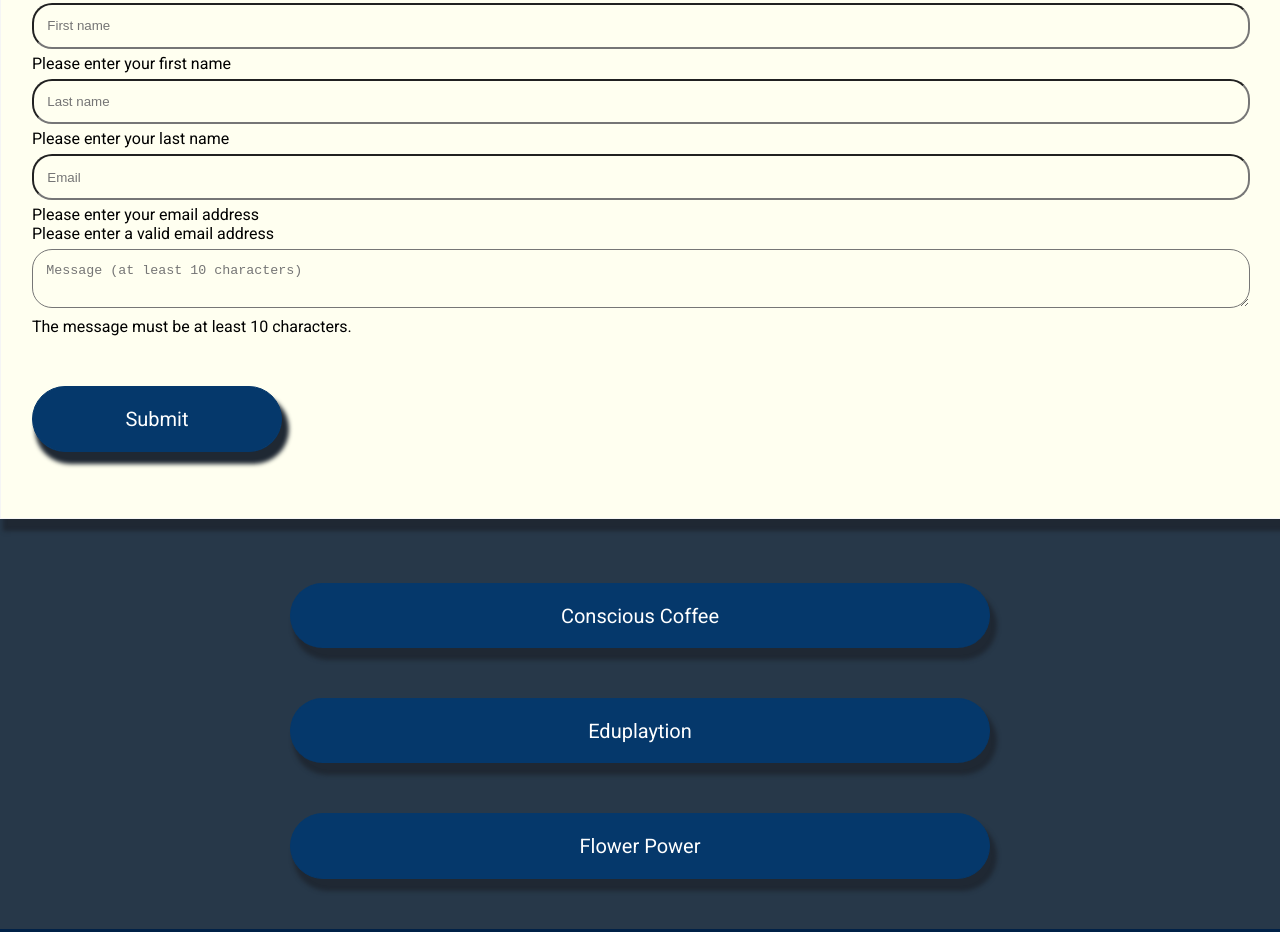
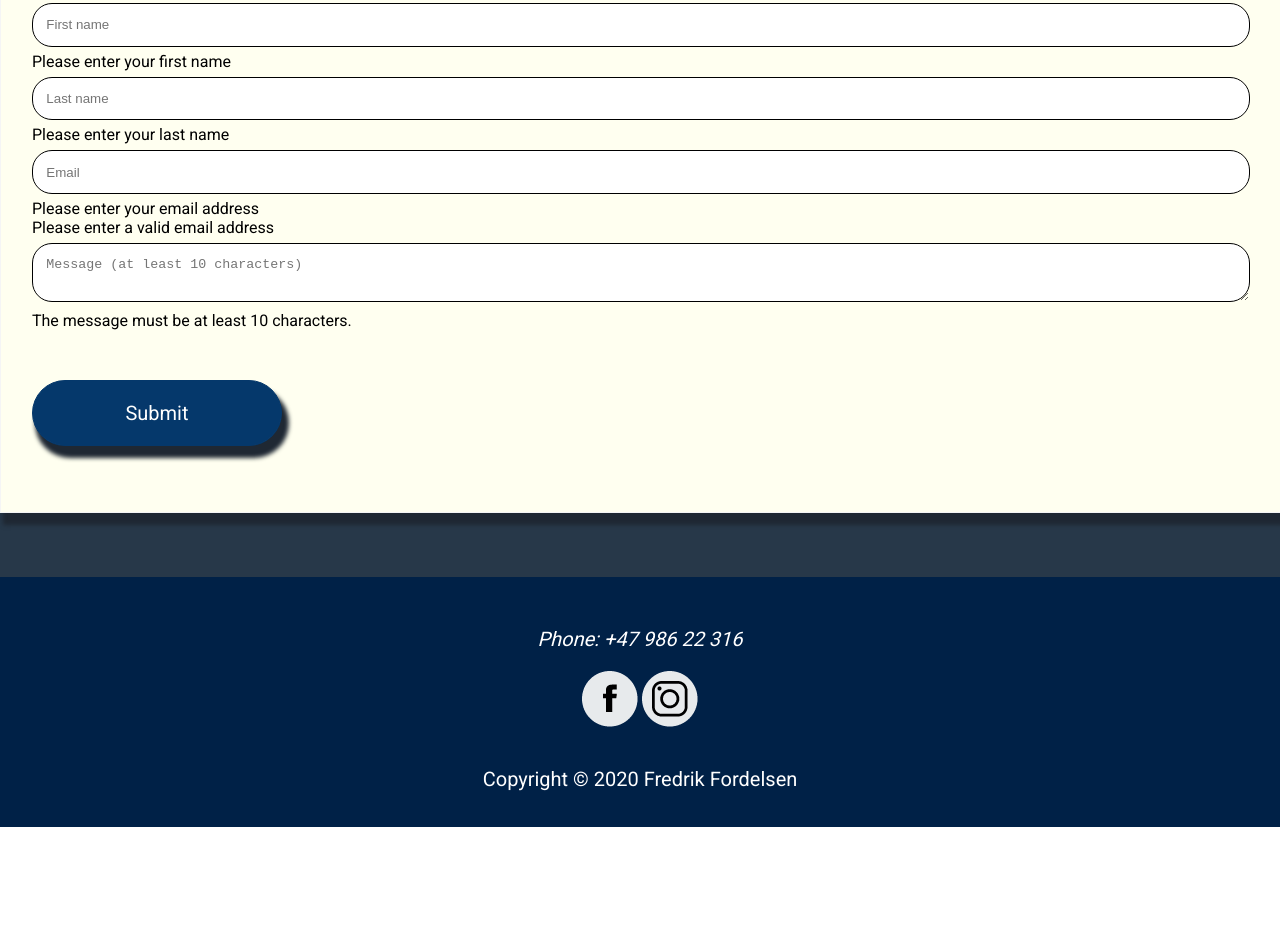
Before and after one commit to btfredr/fredrik-fordelsen-portfolio, a plain HTML site: page contact.html in a window 1280 px wide. Shown: the part 219-1151 px from the top of the page. After the commit the page ends 1046 px from the top, so only its background shows below. Drawn offline with Linux system fonts and the light colour scheme.

Commit message:
edited pages and designs

```diff
--- a/contact.html
+++ b/contact.html
@@ -59,14 +59,6 @@
               </div>
             </div>
           </div>
-        <div class="btn-wrapper">
-          <div class="btn-list">
-            <button onclick="window.location.href = 'http://consciouscoffee.fredrikfordelsen.no/'">Conscious Coffee</button>
-            <button onclick="window.location.href = 'http://tasks.fredrikfordelsen.no/semester-project/'">Eduplaytion</button>
-            <button onclick="window.location.href = 'http://flowerpower.fredrikfordelsen.no/'">Flower Power</button>
-          </div>
-        </div>
-
       </div>
 
       <footer class="footer">
--- a/css/master.css
+++ b/css/master.css
@@ -26,7 +26,7 @@ body, html {
     display: block;
     font-family: 'Roboto', sans-serif;
     max-width: 100%;
-    background-image: url("../images/header.svg");
+    background-image: url("../images/portfolio-header.svg");
   }
 
   /* Style the links inside the navigation bar */
@@ -376,8 +376,9 @@ body, html {
     margin-top: 6px;
     margin-bottom: 5px;
     resize: vertical;
-    background-color: transparent;
+    background-color: white;
     border-radius: 20px;
+    border: 1px solid black;
 
   }
 
```
Also changed, not shown: design/Portfolio contact page design mobile.jpg (added), design/Portfolio contact page design.jpg (added), design/Portfolio homepage design mobile.jpg (added), design/Portfolio homepage design.jpg (added), images/1200px-Facebook_f_logo_(2019).svg.webp (added), images/1200px-Instagram_logo_2016.svg.webp (added), images/600px-Facebook_f_logo_(2019).svg.png (added), images/fb-logo.png (added), images/ig-logo.png (added), images/portfolio-header.svg (renamed from images/header.svg), 4 other files.
